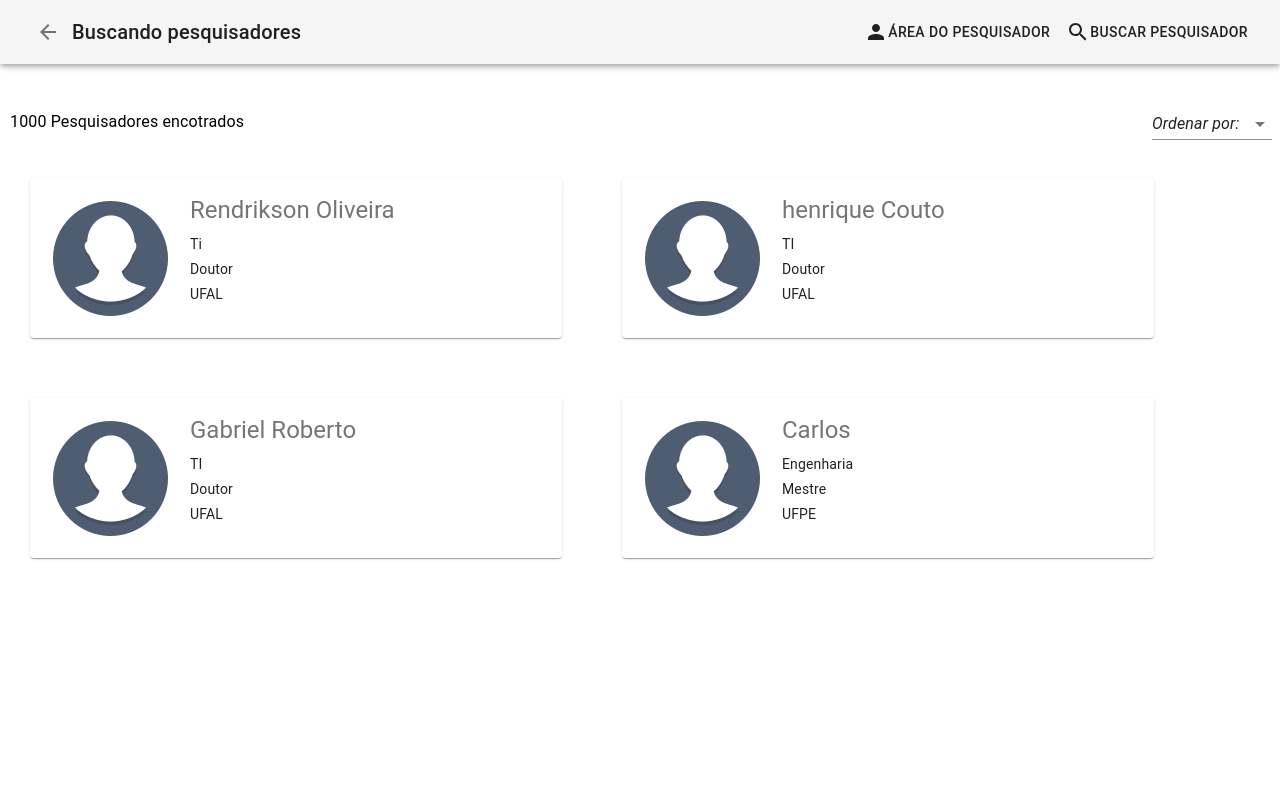
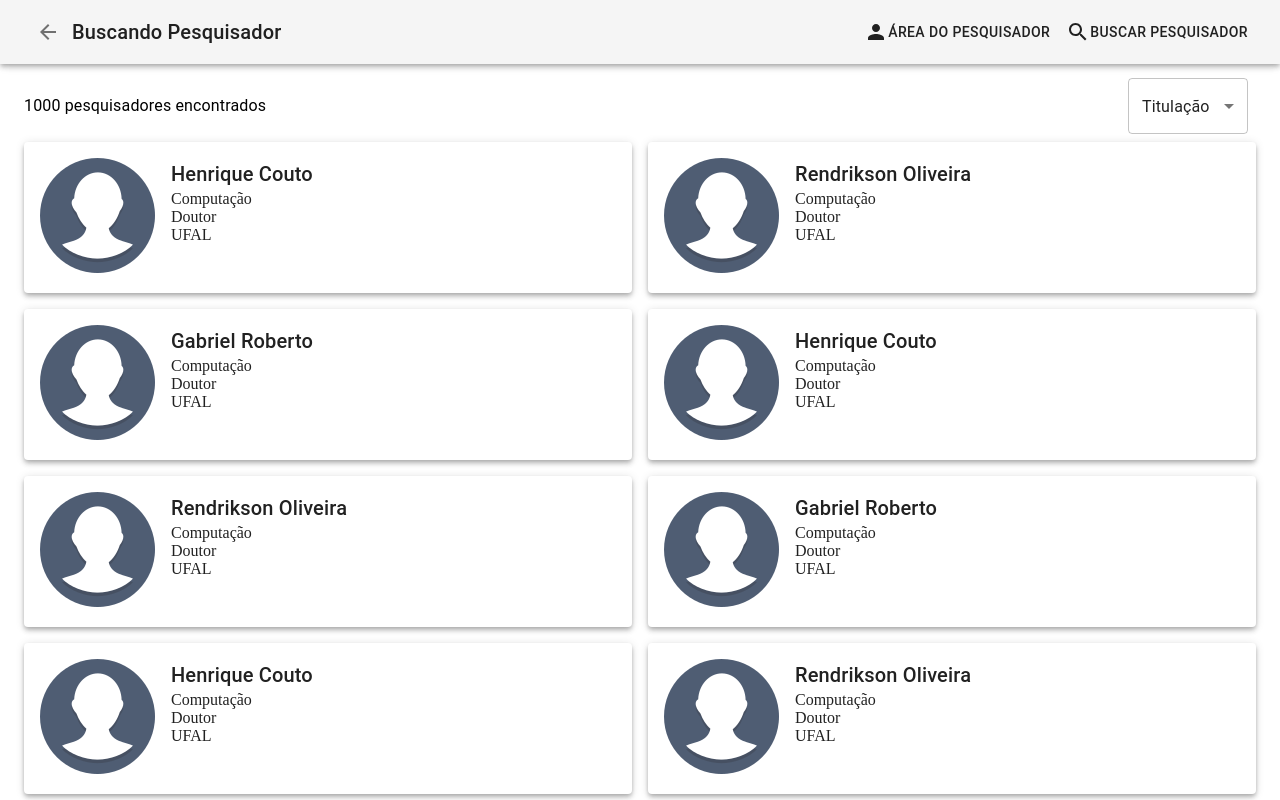
Before and after one commit to henriquecouto/researcher-manager, a React (Create React App) app: page /buscar-pesquisador in a window 1280 px wide. Shown: the top 800 px of the page. Built offline with nearby package versions, Linux system fonts and the light colour scheme.

Commit message:
Informações Pessoais adicionados na área do pesquisador / refatoração na busca

```diff
--- a/src/components/AppBar/index.js
+++ b/src/components/AppBar/index.js
@@ -1,13 +1,27 @@
-import React from "react";
-import { makeStyles } from "@material-ui/core/styles";
-import { AppBar, Toolbar, Typography, Button, Grid, IconButton } from "@material-ui/core";
-import { Person as PersonIcon, Search as SearchIcon, ArrowBack } from "@material-ui/icons";
-import { Link } from 'react-router-dom'
+import React from 'react';
+import { makeStyles } from '@material-ui/core/styles';
+import {
+  AppBar,
+  Toolbar,
+  Typography,
+  Button,
+  Grid,
+  IconButton,
+} from '@material-ui/core';
+import {
+  Person as PersonIcon,
+  Search as SearchIcon,
+  ArrowBack,
+} from '@material-ui/icons';
+import { Link } from 'react-router-dom';
 
 const useStyles = makeStyles({
   root: {
-    flexGrow: 1
-  }
+    flexGrow: 1,
+  },
+  children: {
+    marginTop: 70,
+  },
 });
 
 export default function Header(props) {
@@ -21,24 +35,23 @@ export default function Header(props) {
         <Toolbar>
           <Grid container justify="space-between" alignItems="center">
             <Grid item>
-              <Grid container alignItems='center'>
-                {
-                  window.location.pathname !== '/' &&
-                  <IconButton component={Link} to='/'>
+              <Grid container alignItems="center">
+                {window.location.pathname !== '/' && (
+                  <IconButton component={Link} to="/">
                     <ArrowBack />
                   </IconButton>
-                }
+                )}
                 <Typography variant="h6" color="inherit">
                   {title}
                 </Typography>
               </Grid>
             </Grid>
             <Grid item>
-              <Button component={Link} to='/area-do-pesquisador'>
+              <Button component={Link} to="/area-do-pesquisador">
                 <PersonIcon />
                 Área do Pesquisador
               </Button>
-              <Button component={Link} to='/'>
+              <Button component={Link} to="/buscar-pesquisador">
                 <SearchIcon />
                 Buscar Pesquisador
               </Button>
@@ -46,7 +59,7 @@ export default function Header(props) {
           </Grid>
         </Toolbar>
       </AppBar>
-      {children}
+      <div className={classes.children}>{children}</div>
     </div>
   );
 }
--- a/src/components/ResultCard/index.js
+++ b/src/components/ResultCard/index.js
@@ -1,63 +1,50 @@
 import React from 'react';
 import { Paper, Grid, ButtonBase, Typography } from '@material-ui/core';
 
-import HomePersonIcon from '../../assets/HomePersonIcon.png'
+import HomePersonIcon from '../../assets/HomePersonIcon.png';
 import { makeStyles } from '@material-ui/styles';
 
 const useStyle = makeStyles(theme => ({
   root: {
-      flexGrow: 1,
-      marginTop: 100,
+    minWidth: 400,
+    padding: theme.spacing(2),
+    cursor: 'pointer',
   },
-    paper: {
-      padding: theme.spacing(2),
-      margin: 30,
-      maxWidth: 1000,
-      minWidth: 500,
+  [theme.breakpoints.down('sm')]: {
+    root: {
+      minWidth: 350,
     },
-    image: {
-      width: 128,
-      height: 128,
   },
-    img: {
-      margin: 'auto',
-      display: 'block',
-      maxWidth: '100%',
-      maxHeight: '100%',
-    },
+}));
 
-    }))
+export default function ResultCard(props) {
+  const classes = useStyle();
 
-export default function ResultCard(props){
-    const classes = useStyle();
-    const {nome, area, titulacao, universidade} = props.value;
-    return(
-        <Paper className={classes.paper}>
+  const openResearcher = e => {
+    console.log('Abrindo pesquisador');
+  };
+
+  const { name, area, titration, university } = props.value;
+
+  return (
+    <Paper onClick={openResearcher} className={classes.root} elevation={4}>
       <Grid container spacing={2}>
         <Grid item>
-              <ButtonBase className={classes.image}>
-                <img className={classes.img} alt="Foto" src={HomePersonIcon} />
-              </ButtonBase>
+          <img src={HomePersonIcon} alt="Avatar" />
         </Grid>
-            <Grid item >
-              <Grid item direction="column">
-                <Grid item >
-                  <Typography gutterBottom variant="h5" color="textSecondary">
-                    {nome}
-                  </Typography>
-                  <Typography variant="body2" gutterBottom>
-                    {area}
-                  </Typography>
-                  <Typography variant="body2" gutterBottom>
-                    {titulacao}
-                  </Typography>
-                  <Typography variant="body2">
-                    {universidade}
+        <Grid item>
+          <Grid container direction="column">
+            <Grid item>
+              <Typography variant="h6" style={{ overflow: 'hidden' }}>
+                {name}
               </Typography>
             </Grid>
+            <Grid item>{area}</Grid>
+            <Grid item>{titration}</Grid>
+            <Grid item>{university}</Grid>
           </Grid>
         </Grid>
       </Grid>
     </Paper>
-    )
+  );
 }
--- /dev/null
+++ b/src/screens/ResearchArea/PersonalInfo.js
@@ -0,0 +1,106 @@
+import React, { useState } from 'react';
+import {
+  Paper,
+  makeStyles,
+  Grid,
+  Typography,
+  Button,
+  Avatar,
+  TextField,
+} from '@material-ui/core';
+
+const useStyle = makeStyles(theme => ({
+  paper: {
+    padding: theme.spacing(2),
+    marginTop: theme.spacing(2),
+  },
+  textField: {
+    marginLeft: theme.spacing(1),
+    marginRight: theme.spacing(1),
+  },
+  avatar: {
+    width: 150,
+    height: 150,
+    fontSize: 75,
+  },
+}));
+
+export default function PersonalInfo() {
+  const [disabled, setDisabled] = useState(true);
+
+  const classes = useStyle();
+  return (
+    <Paper className={classes.paper} elevation={4} style={{ marginTop: 60 }}>
+      <Grid container direction="column" spacing={2}>
+        <Grid item>
+          <Grid container justify="space-between" alignItems="center">
+            <Typography variant="h4">Informações Pessoais</Typography>
+            <Button
+              variant="contained"
+              color="secondary"
+              onClick={() => setDisabled(!disabled)}
+            >
+              {disabled ? 'Editar' : 'Salvar'}
+            </Button>
+          </Grid>
+        </Grid>
+        <Grid item>
+          <Grid container alignItems="center" spacing={4}>
+            <Grid item>
+              <Avatar className={classes.avatar}>A</Avatar>
+            </Grid>
+            <Grid item>
+              <Grid container direction="column">
+                <TextField
+                  disabled={disabled}
+                  id="name"
+                  label="Nome"
+                  defaultValue="Hello World"
+                  className={classes.textField}
+                  margin="dense"
+                  variant="outlined"
+                />
+                <TextField
+                  disabled={disabled}
+                  id="name"
+                  label="Nome"
+                  defaultValue="Hello World"
+                  className={classes.textField}
+                  margin="dense"
+                  variant="outlined"
+                />
+                <TextField
+                  disabled={disabled}
+                  id="name"
+                  label="Nome"
+                  defaultValue="Hello World"
+                  className={classes.textField}
+                  margin="dense"
+                  variant="outlined"
+                />
+                <TextField
+                  disabled={disabled}
+                  id="name"
+                  label="Nome"
+                  defaultValue="Hello World"
+                  className={classes.textField}
+                  margin="dense"
+                  variant="outlined"
+                />
+                <TextField
+                  disabled={disabled}
+                  id="name"
+                  label="Nome"
+                  defaultValue="Hello World"
+                  className={classes.textField}
+                  margin="dense"
+                  variant="outlined"
+                />
+              </Grid>
+            </Grid>
+          </Grid>
+        </Grid>
+      </Grid>
+    </Paper>
+  );
+}
--- a/src/screens/Search/index.js
+++ b/src/screens/Search/index.js
@@ -1,123 +1,172 @@
-import React, { useEffect } from 'react'
-import { Grid } from '@material-ui/core';
-import { makeStyles, useTheme } from "@material-ui/core/styles";
-import Paper from '@material-ui/core/Paper';
-import Typography from '@material-ui/core/Typography';
-import ButtonBase from '@material-ui/core/ButtonBase';
-import MenuItem from '@material-ui/core/MenuItem';
-import FormControl from '@material-ui/core/FormControl';
-import Select from '@material-ui/core/Select';
-import clsx from 'clsx';
-import Input from '@material-ui/core/Input';
+import React, { useEffect, useState } from 'react';
+import {
+  Container,
+  Grid,
+  Paper,
+  Typography,
+  Select,
+  FormControl,
+  InputLabel,
+  OutlinedInput,
+  MenuItem,
+} from '@material-ui/core';
+import { makeStyles } from '@material-ui/core/styles';
 import ResultCard from '../../components/ResultCard';
 
+const order = {
+  Titration: 'titration',
+  Area: 'área',
+  University: 'university',
+};
+
+const results = [
+  {
+    id: '1',
+    name: 'Henrique Couto',
+    titration: 'Doutor',
+    area: 'Computação',
+    university: 'UFAL',
+  },
+  {
+    id: '2',
+    name: 'Rendrikson Oliveira',
+    titration: 'Doutor',
+    area: 'Computação',
+    university: 'UFAL',
+  },
+  {
+    id: '3',
+    name: 'Gabriel Roberto',
+    titration: 'Doutor',
+    area: 'Computação',
+    university: 'UFAL',
+  },
+  {
+    id: '4',
+    name: 'Henrique Couto',
+    titration: 'Doutor',
+    area: 'Computação',
+    university: 'UFAL',
+  },
+  {
+    id: '5',
+    name: 'Rendrikson Oliveira',
+    titration: 'Doutor',
+    area: 'Computação',
+    university: 'UFAL',
+  },
+  {
+    id: '6',
+    name: 'Gabriel Roberto',
+    titration: 'Doutor',
+    area: 'Computação',
+    university: 'UFAL',
+  },
+  {
+    id: '7',
+    name: 'Henrique Couto',
+    titration: 'Doutor',
+    area: 'Computação',
+    university: 'UFAL',
+  },
+  {
+    id: '8',
+    name: 'Rendrikson Oliveira',
+    titration: 'Doutor',
+    area: 'Computação',
+    university: 'UFAL',
+  },
+  {
+    id: '9',
+    name: 'Gabriel Roberto',
+    titration: 'Doutor',
+    area: 'Computação',
+    university: 'UFAL',
+  },
+  {
+    id: '10',
+    name: 'Henrique Couto',
+    titration: 'Doutor',
+    area: 'Computação',
+    university: 'UFAL',
+  },
+  {
+    id: '11',
+    name: 'Rendrikson Oliveira',
+    titration: 'Doutor',
+    area: 'Computação',
+    university: 'UFAL',
+  },
+  {
+    id: '12',
+    name: 'Gabriel Roberto',
+    titration: 'Doutor',
+    area: 'Computação',
+    university: 'UFAL',
+  },
+];
 
 const useStyle = makeStyles(theme => ({
-  root: {
-    flexGrow: 1,
-    marginTop: 100,
-  },
-
   formControl: {
     margin: theme.spacing(1),
     minWidth: 120,
-    maxWidth: 300,
+  },
+}));
 
-  },
-}))
+const MySelect = ({ value, handleChange }) => {
+  const classes = useStyle();
 
-const ITEM_HEIGHT = 48;
-const ITEM_PADDING_TOP = 8;
-const MenuProps = {
-  PaperProps: {
-    style: {
-      maxHeight: ITEM_HEIGHT * 4.5 + ITEM_PADDING_TOP,
-      width: 250,
-    },
-  },
+  return (
+    <FormControl variant="outlined" className={classes.formControl}>
+      <Select
+        value={value}
+        onChange={handleChange}
+        input={
+          <OutlinedInput
+            // labelWidth={labelWidth}
+            name="order"
+            id="order"
+          />
+        }
+      >
+        <MenuItem value={order.Titration}>Titulação</MenuItem>
+        <MenuItem value={order.University}>Universidade</MenuItem>
+        <MenuItem value={order.Area}>Área do Conhecimento</MenuItem>
+      </Select>
+    </FormControl>
+  );
 };
 
-const names = [
-  'Área de conhecimento',
-  'Titulação',
-  'Universidade',
-];
+export default function Search({ setTitle }) {
+  const classes = useStyle();
 
-const results = [
-  {nome: "Rendrikson Oliveira", titulacao: "Doutor", area:"Ti", universidade: "UFAL"},
-  {nome: "henrique Couto", titulacao: "Doutor", area: "TI", universidade: "UFAL"},
-  {nome: "Gabriel Roberto", titulacao: "Doutor", area: "TI", universidade: "UFAL"},
-  {nome: "Carlos", titulacao: "Mestre", area: "Engenharia", universidade: "UFPE"},
-];
-
-
-function getStyles(name, personName, theme) {
-  return {
-    fontWeight:
-      personName.indexOf(name) === -1
-        ? theme.typography.fontWeightRegular
-        : theme.typography.fontWeightMedium,
-  };
-}
-
-export default function Search(props) {
-  const classes = useStyle();
-  const { search, setTitle } = props;
-  console.log(search)
-
-  const theme = useTheme();
-  const [personName, setPersonName] = React.useState([]);
-
-
-
-  function handleChange(event) {
-    setPersonName(event.target.value);
-  }
+  const [orderBy, setOrderBy] = useState(order.Titration);
 
   useEffect(() => {
-    setTitle('Buscando pesquisadores')
-  })
+    setTitle('Buscando Pesquisador');
+  }, [setTitle]);
+
+  const handleOrderBy = e => {
+    setOrderBy(e.target.value);
+  };
 
   return (
-    <>
-    <Grid className={classes.root} container>
-      <Grid item xs={4} sm >
-        <Typography style={{ margin: 10 }}>
-          1000 Pesquisadores encotrados
-          </Typography>
+    <Container>
+      <Grid container justify="space-between" alignItems="center">
+        <Grid item>
+          <Typography>1000 pesquisadores encontrados</Typography>
+        </Grid>
+        <Grid item>
+          <MySelect value={orderBy} handleChange={handleOrderBy} />
+        </Grid>
       </Grid>
-      <Grid item >
-        <FormControl className={clsx(classes.formControl, classes.noLabel)}>
-          <Select
-            multiple
-            displayEmpty
-            value={personName}
-            onChange={handleChange}
-            input={<Input id="select-multiple-placeholder" />}
-            renderValue={selected => {
-              if (selected.length === 0) {
-                return <em>Ordenar por:</em>;
-              }
-
-              return selected.join(', ');
-            }}
-            MenuProps={MenuProps}
-          >
-            <MenuItem disabled value="">
-              <em>Organizar por:</em>
-            </MenuItem>
-            {names.map(name => (
-              <MenuItem key={name} value={name} style={getStyles(name, personName, theme)}>
-                {name}
-              </MenuItem>
-            ))}
-          </Select>
-        </FormControl>
+      <Grid container spacing={2} direction="row">
+        {results.map(v => (
+          <Grid item xs key={v.id}>
+            <ResultCard value={v} />
+          </Grid>
+        ))}
       </Grid>
-    </Grid>
-    <Grid container>
-    {results.map((value, index) => <ResultCard value={value}/> )}
-    </Grid>
-    </>
-  )
+    </Container>
+  );
 }
```
Also changed, not shown: src/screens/Home/index.js (+19 -13 lines), src/screens/ResearchArea/index.js (+26 -10 lines). Lines whose indentation alone changed are shown as unchanged.
